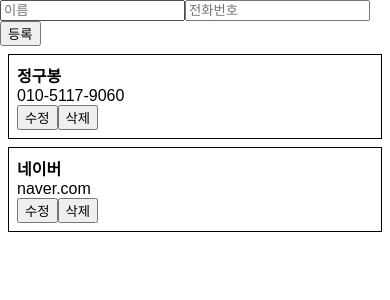
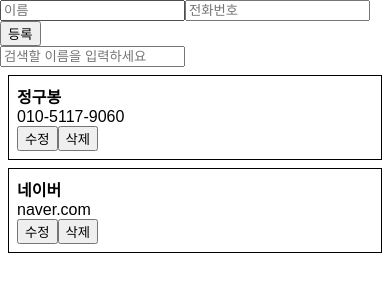
Before and after one commit to Koomook/react-velopert-tutorial, a React (Create React App) app in the folder phone-book/: page / in a window 390 px wide. Shown: the top 300 px of the page. Built offline with nearby package versions, Linux system fonts and the light colour scheme.

Commit message:
Add handleChange && Add filteredList: give it to PhoneInfoList

```diff
--- a/phone-book/src/App.js
+++ b/phone-book/src/App.js
@@ -16,7 +16,8 @@
         name: '네이버',
         phone: 'naver.com'
       }
-    ]
+    ],
+    keyword: ''
   }
   handleCreate = (data) => {
     const {information} = this.state;
@@ -39,17 +40,29 @@
           : info
       )
     }, console.log(this.state)) // 이렇게 하면 콜백이 아닌가? 흠...
-
+  }
+  handleChange = (e) => {
+    this.setState({
+      keyword: e.target.value
+    });
   }
   render() {
-    const {information} = this.state;
+    const {information, keyword} = this.state;
+    const filteredList = information.filter(
+      info => info.name.indexOf(keyword) !== -1
+    )
     return (
       <div>
         <PhoneForm
           onCreate={this.handleCreate}
         />
+        <input
+          placeholder="검색할 이름을 입력하세요"
+          onChange={this.handleChange}
+          value={keyword}
+        />
         <PhoneInfoList
-          data={information}
+          data={filteredList}
           onRemove={this.handleRemove}
           onUpdate={this.handleUpdate}
           />
```
